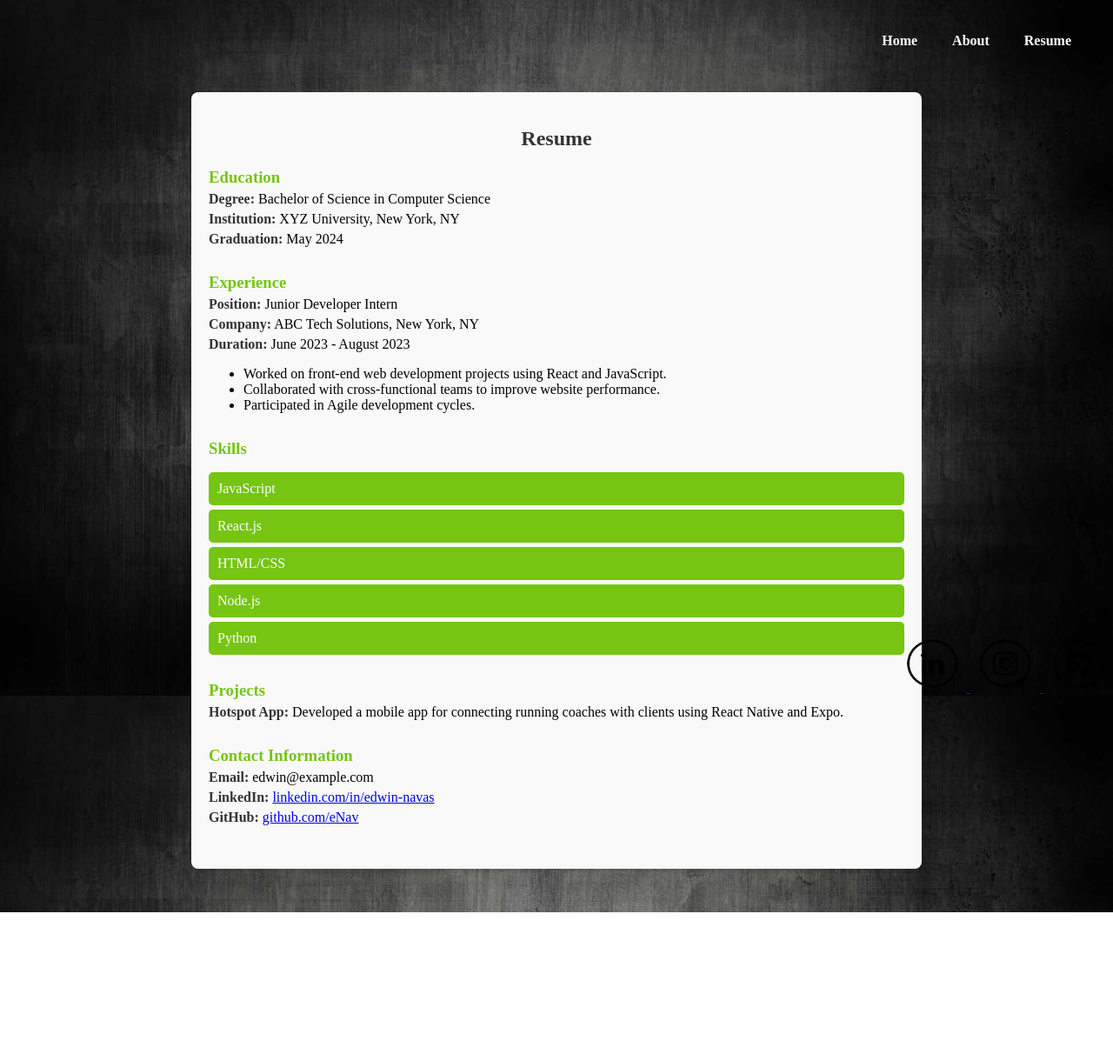
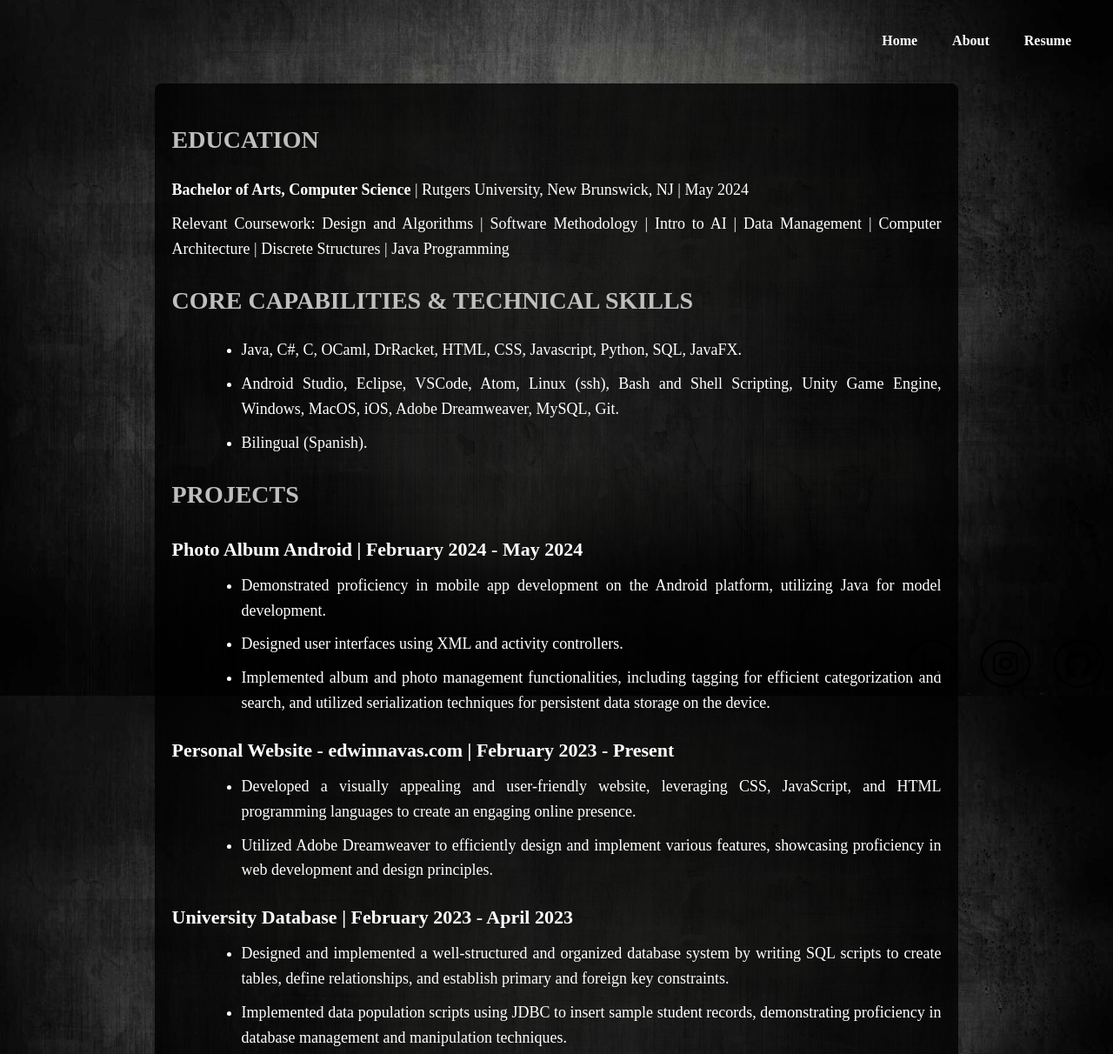
Before and after one commit to eNav/PersonalWeb, a plain HTML site: page resume.html in a window 1280 px wide. Shown: the top 1212 px of the page at 87% size. Before the commit the page ends 1049 px from the top, so only its background shows below. Drawn offline with Linux system fonts and the light colour scheme.

Commit message:
resume edit

```diff
--- a/resume.css
+++ b/resume.css
@@ -3,47 +3,49 @@
 
 
 .resume-section {
-    max-width: 800px;
-    margin: 50px auto;
+  width: 70%;
+  margin: 40px auto;
   padding: 20px;
-    background-color: #f9f9f9;
+  background-color: rgba(0, 0, 0, 0.8); /* Slight background color */
+  color: #FFFFFF;
   border-radius: 8px;
-    box-shadow: 0 2px 5px rgba(0,0,0,0.1);
+  line-height: 1.6;
 }
 
 .resume-section h2 {
-    text-align: center;
-    color: #333;
+  color: #bfbfbf;
   margin-bottom: 20px;
+  text-align: left;
+  font-size: 28px;
 }
 
-  .resume-item {
-    margin-bottom: 30px;
+.resume-section h3 {
+  font-size: 22px;
+  color: #FFFFFF;
+  margin-bottom: 10px;
 }
 
-  .resume-item h3 {
-    margin: 0;
-    color: #75c512;
+.resume-section p, .resume-section ul {
+  margin: 10px 0;
+  text-align: justify;
+  font-size: 18px;
 }
 
-  .resume-item p {
-    margin: 5px 0;
+.resume-section ul {
+  list-style-type: disc;
+  margin-left: 40px;
 }
 
-  .resume-item span {
-    font-weight: bold;
-    color: #333;
+.resume-section li {
+  margin-bottom: 10px;
 }
 
-  .skills-list {
-    list-style: none;
-    padding: 0;
+.resume-section .bold {
+  font-weight: bold;
 }
 
-  .skills-list li {
-    background-color: #75c512;
-    color: white;
-    padding: 10px;
-    margin: 5px 0;
-    border-radius: 5px;
+@media (max-width: 768px) {
+  .resume-section {
+    width: 90%;
   }
+}
--- a/resume.html
+++ b/resume.html
@@ -19,54 +19,52 @@
 
     <main class="main">
       <section class="resume-section">
-        <h2>Resume</h2>
+        <h2>EDUCATION</h2>
+        <p><span class="bold">Bachelor of Arts, Computer Science</span> | Rutgers University, New Brunswick, NJ | May 2024</p>
+        <p>Relevant Coursework: Design and Algorithms | Software Methodology | Intro to AI | Data Management | Computer Architecture | Discrete Structures | Java Programming</p>
 
-        <!-- Education Section -->
-        <div class="resume-item">
-          <h3>Education</h3>
-          <p><span>Degree:</span> Bachelor of Science in Computer Science</p>
-          <p><span>Institution:</span> XYZ University, New York, NY</p>
-          <p><span>Graduation:</span> May 2024</p>
-        </div>
+        <h2>CORE CAPABILITIES & TECHNICAL SKILLS</h2>
+        <ul>
+          <li>Java, C#, C, OCaml, DrRacket, HTML, CSS, Javascript, Python, SQL, JavaFX.</li>
+          <li>Android Studio, Eclipse, VSCode, Atom, Linux (ssh), Bash and Shell Scripting, Unity Game Engine, Windows, MacOS, iOS, Adobe Dreamweaver, MySQL, Git.</li>
+          <li>Bilingual (Spanish).</li>
+        </ul>
 
-        <!-- Experience Section -->
-        <div class="resume-item">
-          <h3>Experience</h3>
-          <p><span>Position:</span> Junior Developer Intern</p>
-          <p><span>Company:</span> ABC Tech Solutions, New York, NY</p>
-          <p><span>Duration:</span> June 2023 - August 2023</p>
-          <ul>
-            <li>Worked on front-end web development projects using React and JavaScript.</li>
-            <li>Collaborated with cross-functional teams to improve website performance.</li>
-            <li>Participated in Agile development cycles.</li>
-          </ul>
-        </div>
+        <h2>PROJECTS</h2>
+        <h3>Photo Album Android | February 2024 - May 2024</h3>
+        <ul>
+          <li>Demonstrated proficiency in mobile app development on the Android platform, utilizing Java for model development.</li>
+          <li>Designed user interfaces using XML and activity controllers.</li>
+          <li>Implemented album and photo management functionalities, including tagging for efficient categorization and search, and utilized serialization techniques for persistent data storage on the device.</li>
+        </ul>
 
-        <!-- Skills Section -->
-        <div class="resume-item">
-          <h3>Skills</h3>
-          <ul class="skills-list">
-            <li>JavaScript</li>
-            <li>React.js</li>
-            <li>HTML/CSS</li>
-            <li>Node.js</li>
-            <li>Python</li>
-          </ul>
-        </div>
+        <h3>Personal Website - edwinnavas.com | February 2023 - Present</h3>
+        <ul>
+          <li>Developed a visually appealing and user-friendly website, leveraging CSS, JavaScript, and HTML programming languages to create an engaging online presence.</li>
+          <li>Utilized Adobe Dreamweaver to efficiently design and implement various features, showcasing proficiency in web development and design principles.</li>
+        </ul>
 
-        <!-- Projects Section -->
-        <div class="resume-item">
-          <h3>Projects</h3>
-          <p><span>Hotspot App:</span> Developed a mobile app for connecting running coaches with clients using React Native and Expo.</p>
-        </div>
+        <h3>University Database | February 2023 - April 2023</h3>
+        <ul>
+          <li>Designed and implemented a well-structured and organized database system by writing SQL scripts to create tables, define relationships, and establish primary and foreign key constraints.</li>
+          <li>Implemented data population scripts using JDBC to insert sample student records, demonstrating proficiency in database management and manipulation techniques.</li>
+        </ul>
 
-        <!-- Contact Section -->
-        <div class="resume-item">
-          <h3>Contact Information</h3>
-          <p><span>Email:</span> edwin@example.com</p>
-          <p><span>LinkedIn:</span> <a href="https://www.linkedin.com/in/edwin-navas-952290166/" target="_blank">linkedin.com/in/edwin-navas</a></p>
-          <p><span>GitHub:</span> <a href="https://github.com/eNav" target="_blank">github.com/eNav</a></p>
-        </div>
+        <h2>CAREER & VOLUNTEER EXPERIENCE</h2>
+        <h3>Pass the Blessing Volunteer | Jan 2023 – Present</h3>
+        <ul>
+          <li>Assist in collecting and sorting donations to send to the Dominican Republic.</li>
+          <li>Actively engaged in volunteer activities alongside family, assisting in scheduling donation pick-up times, collecting donations, and sorting through items for redistribution.</li>
+          <li>Developed communication and interpersonal skills by speaking with donors, fostering positive relationships.</li>
+          <li>Demonstrated strong logistical skills in managing donation logistics, ensuring timely and efficient collection of goods.</li>
+        </ul>
+
+        <h3>Camp Riverbend - Warren, NJ | Camp Counselor | July 2019-August 2021</h3>
+        <ul>
+          <li>Provided leadership and guidance to campers, facilitated engaging activities, and ensured a safe and supportive environment.</li>
+          <li>Successfully controlled high-stress situations ensuring the safety of 20+ kids while accompanying them to various activities. Initiated and led a team-building exercise that resulted in increased camaraderie among campers.</li>
+          <li>Managed a demanding daily schedule including the coordination of activities, supervising meals, and ensuring all activity transitions ran smoothly.</li>
+        </ul>
       </section>
     </main>
 
```
Lines whose indentation alone changed are shown as unchanged.
